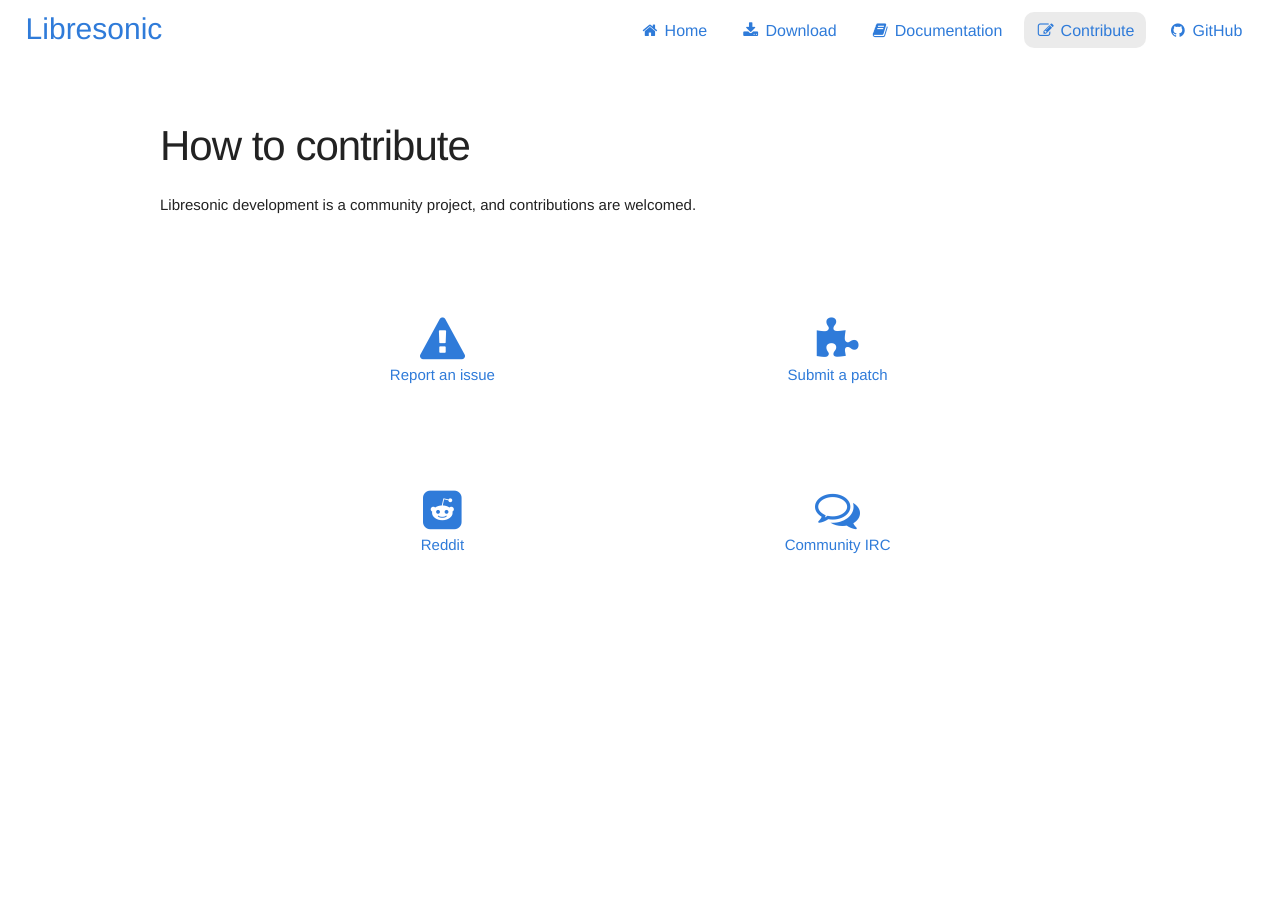
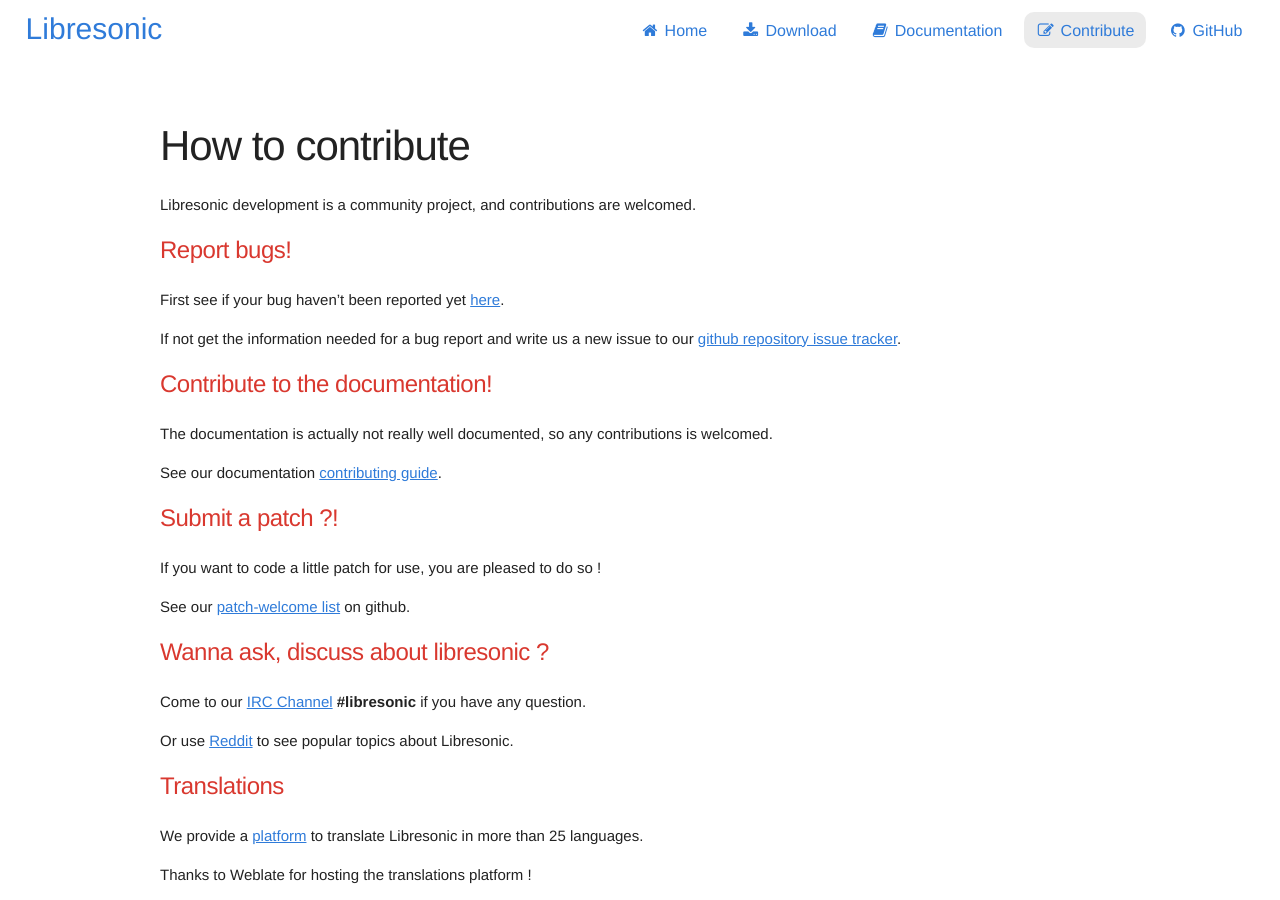
Before and after one commit to airsonic/airsonic.github.io, a Jekyll site: the page built from pages/contribute.md, in a window 1280 px wide and 900 px high. Built offline with Jekyll 4.4.1, drawn with Linux system fonts in a browser that asks for light colours.

Commit message:
Rebuild Contribue page and add translations topic

```diff
--- a/pages/contribute.md
+++ b/pages/contribute.md
@@ -7,19 +7,32 @@ permalink: /contribute/
 
 Libresonic development is a community project, and contributions are welcomed.
 
-<div class="row contribute">
-  <div class="six columns">
-    <a href="https://github.com/Libresonic/libresonic/issues/new"><i class="fa fa-exclamation-triangle fa-3x fa-fw"></i><br>Report an issue</a>
-  </div>
-  <div class="six columns">
-    <a href="https://github.com/Libresonic/libresonic/issues?q=is%3Aissue+is%3Aopen+label%3Apatches-welcome"><i class="fa fa-puzzle-piece fa-3x fa-fw"></i><br>Submit a patch</a>
-  </div>
-</div>
-<div class="row contribute">
-  <div class="six columns">
-    <a href="https://www.reddit.com/r/libresonic"><i class="fa fa-reddit-square fa-3x fa-fw"></i><br>Reddit</a>
-  </div>
-  <div class="six columns">
-    <a href="http://webchat.freenode.net?channels=%23libresonic"><i class="fa fa-comments-o fa-3x fa-fw"></i><br>Community IRC</a>
-  </div>
-</div>
+##### Report bugs!
+
+First see if your bug haven't been reported yet [here](https://github.com/Libresonic/libresonic/issues).
+
+If not get the information needed for a bug report and write us a new issue to our [github repository issue tracker](https://github.com/Libresonic/libresonic/issues/new).
+
+##### Contribute to the documentation!
+
+The documentation is actually not really well documented, so any contributions is welcomed.
+
+See our documentation [contributing guide](https://github.com/Libresonic/documentation/blob/stable/contribue.md).
+
+##### Submit a patch ?!
+
+If you want to code a little patch for use, you are pleased to do so !
+
+See our [patch-welcome list](https://github.com/Libresonic/libresonic/issues?q=is%3Aissue+is%3Aopen+label%3Apatches-welcome) on github.
+
+##### Wanna ask, discuss about libresonic ?
+
+Come to our [IRC Channel](http://webchat.freenode.net?channels=%23libresonic) **#libresonic** if you have any question.
+
+Or use [Reddit](https://www.reddit.com/r/libresonic) to see popular topics about Libresonic.
+
+##### Translations
+
+We provide a [platform](https://hosted.weblate.org/projects/libresonic/develop/) to translate Libresonic in more than 25 languages.
+
+Thanks to Weblate for hosting the translations platform !
```
